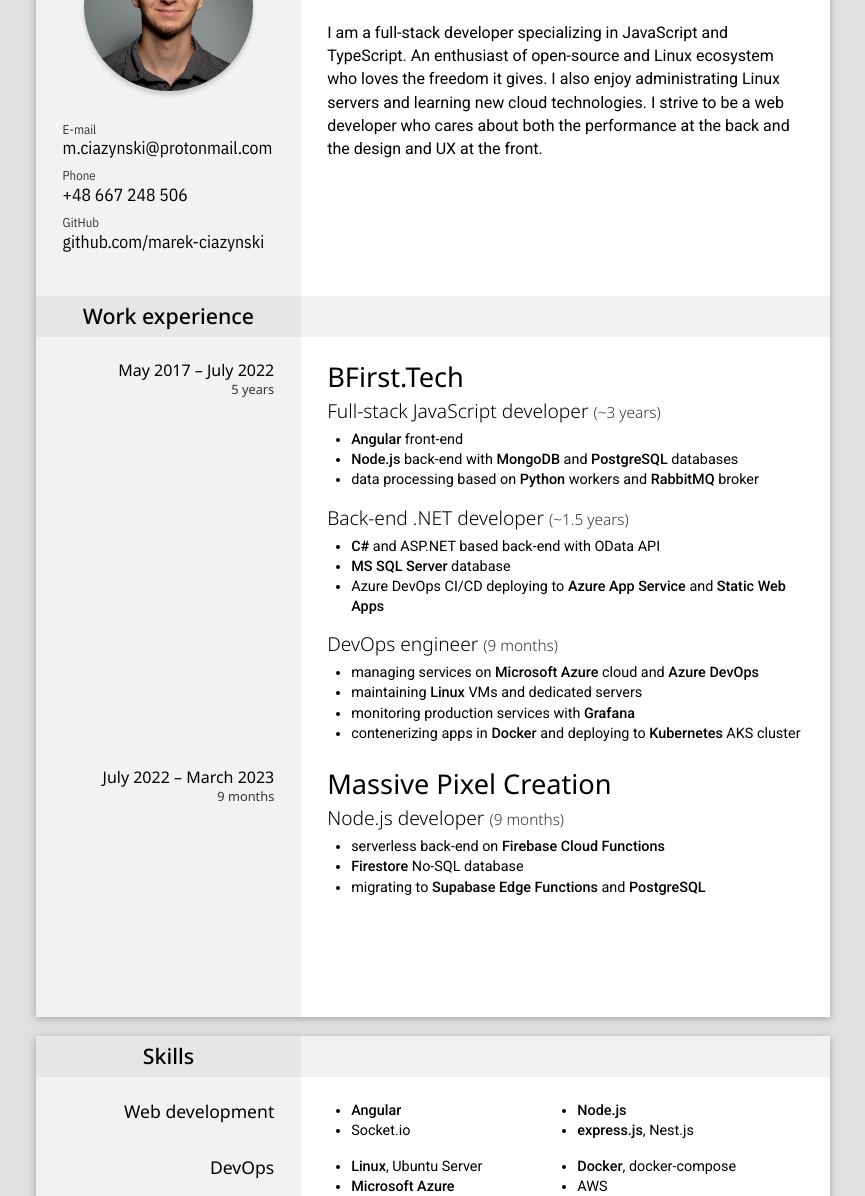
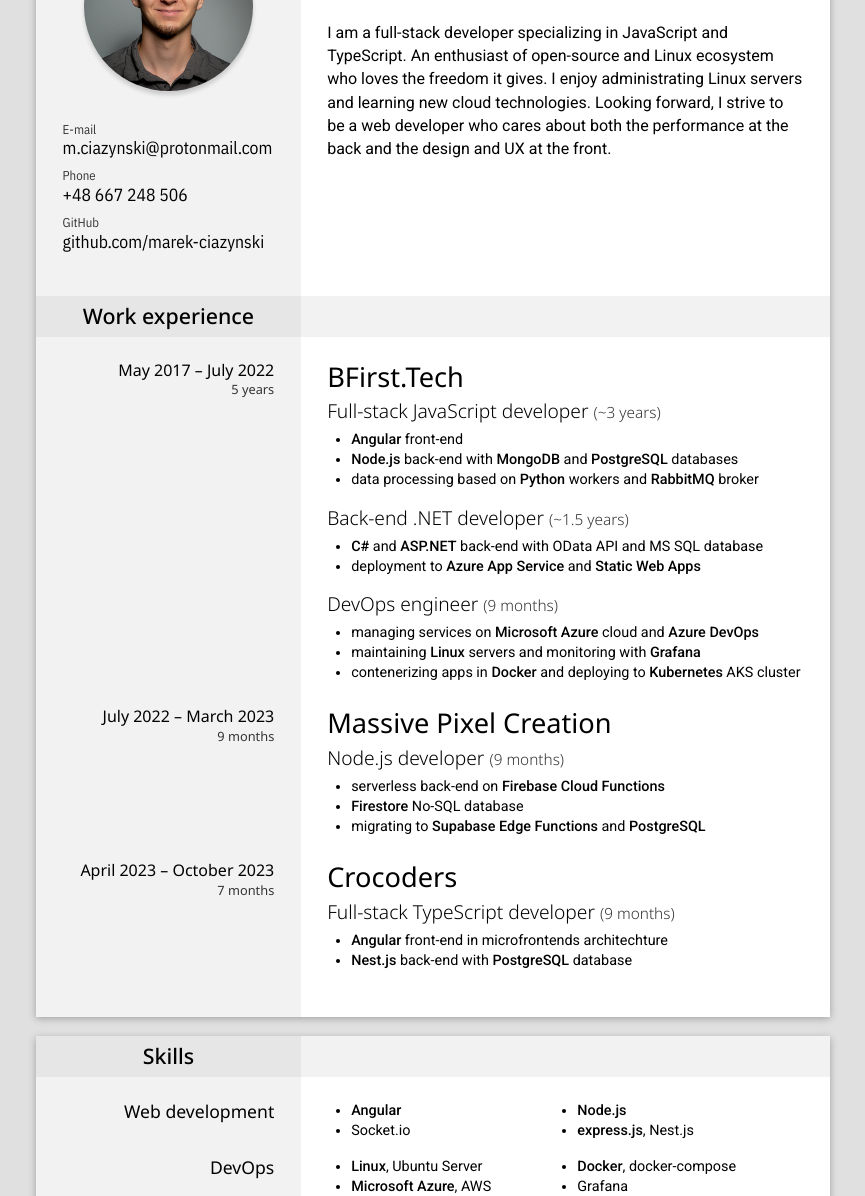
Before and after one commit to marek-ciazynski/cv, a website: page index.html in a window 1280 px wide. Shown: the part 124-1320 px from the top of the page, without its empty margins (207-1072 px from the left). Drawn offline with nearby package versions, Linux system fonts and the light colour scheme.

Commit message:
Add Crocoders in Work experience

```diff
--- a/index.html
+++ b/index.html
@@ -46,7 +46,12 @@
 
 		<h1>Marek Ciążyński</h1>
 		<p class="description">
-			I am a full-stack developer specializing in JavaScript and TypeScript. An enthusiast of open-source and Linux ecosystem who loves the freedom it gives. I also enjoy administrating Linux servers and learning new cloud technologies. I strive to be a web developer who cares about both the performance at the back and the design and UX at the front.
+			I am a full-stack developer specializing in JavaScript and
+			TypeScript. An enthusiast of open-source and Linux ecosystem
+			who loves the freedom it gives. I enjoy administrating Linux servers
+			and learning new cloud technologies. Looking forward, I strive to
+			be a web developer who cares about both the performance at the
+			back and the design and UX at the front.
 		</p>
 		<div style="height: 6rem"></div>
 
@@ -70,16 +75,14 @@
 
 		<h4>Back-end .NET developer <small>(~1.5 years)</small></h4>
 		<ul>
-			<li><b>C#</b> and ASP.NET based back-end with OData API</li>
-			<li><b>MS SQL Server</b> database</li>
-			<li>Azure DevOps CI/CD deploying to <b>Azure App Service</b> and <b>Static Web Apps</b></li>
+			<li><b>C#</b> and <b>ASP.NET</b> back-end with OData API and MS SQL database</li>
+			<li>deployment to <b>Azure App Service</b> and <b>Static Web Apps</b></li>
 		</ul>
 
 		<h4>DevOps engineer <small>(9 months)</small></h4>
 		<ul>
 			<li>managing services on <b>Microsoft Azure</b> cloud and <b>Azure DevOps</b></li>
-			<li>maintaining <b>Linux</b> VMs and dedicated servers</li>
-			<li>monitoring production services with <b>Grafana</b></li>
+			<li>maintaining <b>Linux</b> servers and monitoring with <b>Grafana</b></li>
 			<li>contenerizing apps in <b>Docker</b> and deploying to <b>Kubernetes</b> AKS cluster</li>
 		</ul>
 
@@ -97,6 +100,21 @@
 			<li>serverless back-end on <b>Firebase Cloud Functions</b></li>
 			<li><b>Firestore</b> No-SQL database</li>
 			<li>migrating to <b>Supabase Edge Functions</b> and <b>PostgreSQL</b></li>
+		</ul>
+
+
+		<h3>
+			<aside class="text-right">
+				April 2023 – October 2023<br>
+				<small>7 months</small>
+			</aside>
+			Crocoders
+		</h3>
+
+		<h4>Full-stack TypeScript developer <small>(9 months)</small></h4>
+		<ul>
+			<li><b>Angular</b> front-end in microfrontends architechture</li>
+			<li><b>Nest.js</b> back-end with <b>PostgreSQL</b> database</li>
 		</ul>
 	</section>
 
@@ -119,10 +137,10 @@
 		<ul class="grid grid-cols-2">
 			<li><strong>Linux</strong>, Ubuntu Server</li>
 			<li><strong>Docker</strong>, docker-compose</li>
-			<li><strong>Microsoft Azure</strong></li>
-			<li>AWS</li>
+			<li><strong>Microsoft Azure</strong>, AWS</li>
+			<li>Grafana</li>
 			<li>Kubernetes, AKS</li>
-			<li>Jira, GitLab, Azure DevOps</li>
+			<li>Azure DevOps, GitLab, Jira</li>
 		</ul>
 
 		<aside>
@@ -130,9 +148,9 @@
 		</aside>
 		<ul class="grid grid-cols-2">
 			<li><strong>JavaScript/ES6</strong></li>
+			<li>PostgreSQL</li>
+			<li><strong>TypeScript</strong></li>
 			<li>Firebase</li>
-			<li><strong>TypeScript</strong></li>
-			<li>PostgreSQL</li>
 			<li><strong>Python</strong></li>
 			<li>MongoDB</li>
 			<li>Bash, Zsh</li>
```
Also changed, not shown: README.md.
